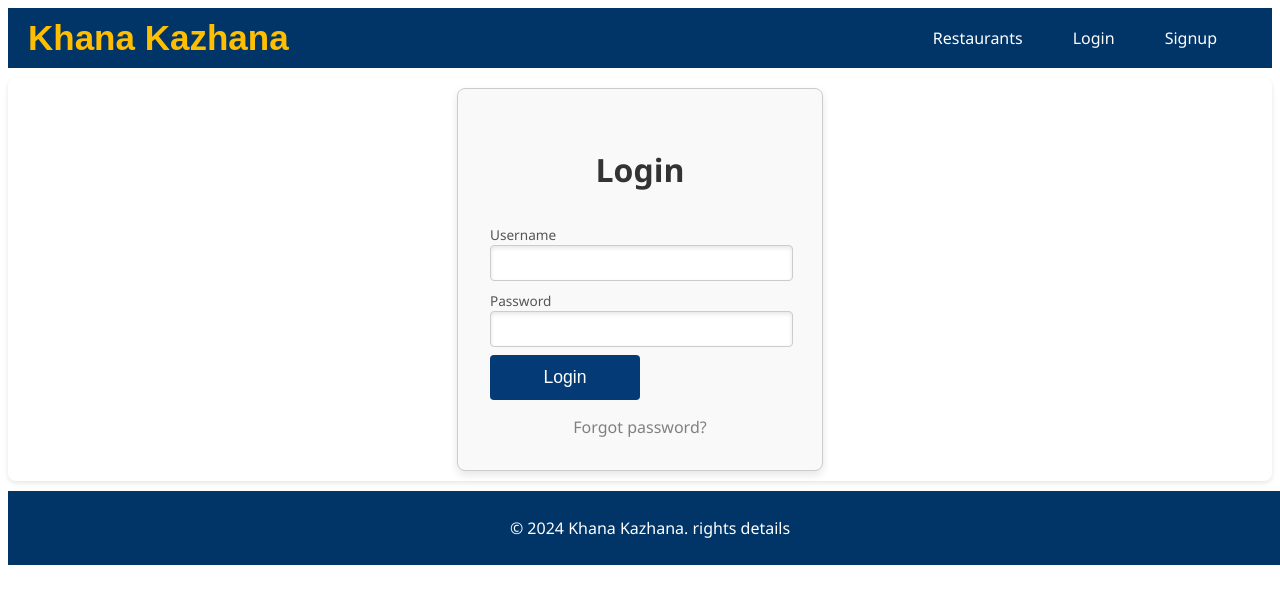
After one commit to syed-tp/RestaurantApp, a Django app: template templates/registration/login.html in a window 1280 px wide. The commit adds this page. Shown: the top 604 px of the page. Run offline with Django 3.2, Linux system fonts and the light colour scheme; the template is opened without the code that fills it, so the values that code supplies are empty, except form fields; tables that the repository leaves empty hold one stand-in row (values such as "Sample post"); form fields are guessed from the names that the template uses; some web fonts are replaced.

Commit message:
Add User Authentications for Restaurant App (#5)
* Add user Authentications for Restaurant App

* Ui changes

```diff
--- a/static/css/base.css
+++ b/static/css/base.css
@@ -503,3 +503,129 @@ input:checked + .slider:before {
         right: 10px;
     }
 }
+
+.login-container {
+    max-width: 300px;
+    margin: 0 auto;
+    padding: 2em;
+    border: 1px solid #ccc;
+    border-radius: 8px;
+    background-color: #f9f9f9;
+    box-shadow: 0 4px 8px rgba(0, 0, 0, 0.1);
+}
+
+.login-container h2 {
+    text-align: center;
+    font-size: 2em;
+    margin-bottom: 1em;
+    color: #333;
+}
+
+.login-container p {
+    color: #e74c3c;
+    text-align: center;
+}
+
+.login-container input {
+    width: 95%;
+    padding: 0.5em;
+    margin-bottom: 0.5em;
+    border: 1px solid #ccc;
+    border-radius: 4px;
+    box-shadow: inset 0 2px 4px rgba(0, 0, 0, 0.1);
+    font-size: 1em;
+}
+
+.login-container .help-text {
+    font-size: 0.85em;
+    color: #555;
+    margin-bottom: 1em;
+}
+
+.login-container button[type="submit"] {
+    width: 50%;
+    padding: 0.7em;
+    background-color: #043a75;
+    color: white;
+    border: none;
+    border-radius: 4px;
+    cursor: pointer;
+    font-size: 1.1em;
+    transition: background-color 0.3s;
+}
+
+.login-container button[type="submit"]:hover {
+    background-color: #0465cd;
+}
+
+.login-container a {
+    display: block;
+    text-align: center;
+    margin-top: 1em;
+    color: Grey;
+    text-decoration: none;
+    transition: 0.2s ease;
+}
+
+.login-container a:hover {
+    color: #ffbf00;
+}
+
+.signup-container {
+    max-width: 600px;
+    margin: 0 auto;
+    padding: 2em;
+    border: 1px solid #ccc;
+    border-radius: 8px;
+    background-color: #f9f9f9;
+    box-shadow: 0 4px 8px rgba(0, 0, 0, 0.1);
+    margin-bottom: 5em;
+}
+
+.signup-container h2 {
+    text-align: center;
+    font-size: 2em;
+    margin-bottom: 1em;
+    color: #333;
+}
+
+.signup-container input {
+    width: 95%;
+    padding: 0.5em;
+    margin-bottom: 0.5em;
+    border: 1px solid #ccc;
+    border-radius: 4px;
+    box-shadow: inset 0 2px 4px rgba(0, 0, 0, 0.1);
+    font-size: 1em;
+}
+
+.signup-container ul, span {
+    display: none;
+}
+
+.signup-container button[type="submit"] {
+    width: 98%;
+    padding: 0.7em;
+    background-color: #043a75;
+    color: white;
+    border: none;
+    border-radius: 4px;
+    cursor: pointer;
+    font-size: 1.1em;
+    transition: background-color 0.3s;
+}
+
+.signup-container button[type="submit"]:hover {
+    background-color: #0465cd;
+}
+
+.signup-container a {
+    margin-top: 1em;
+    color: grey;
+    text-decoration: none;
+    transition: 0.2s ease;
+}
+
+.signup-container a:hover {
+    color: #ffbf00;
+}
--- a/templates/base.html
+++ b/templates/base.html
@@ -26,12 +26,18 @@
                             <a href="#">{{ user.username }}</a>
                             <ul class="dropdown">
                                 <li><a href="#">Profile</a></li>
-                                <li><a href="#">Settings</a></li>
-                                <li><a href="#">Logout</a></li>
+                                <li><a href="{% url 'password_change' %}">Change Password</a></li>
+                                <li>
+                                    <form id="logout-form" method="post" action="{% url 'logout' %}">
+                                        {% csrf_token %}
+                                        <button type="submit">Logout</button>
+                                    </form>
+                                </li>
                             </ul>
                         </li>
                     {% else %}
-                        <li><a href="#">Login</a></li>
+                        <li><a href="{% url 'login' %}">Login</a></li>
+                        <li><a href="{% url 'signup' %}">Signup</a></li>
                     {% endif %}
                 </ul>
             </nav>
--- /dev/null
+++ b/templates/registration/login.html
@@ -0,0 +1,23 @@
+{% extends 'base.html' %}
+{% load static %}
+
+{% block content %}
+    <div class="login-container">
+        <h2>Login</h2>
+        {% if form.errors %}
+            <p>Invalid Credintials,
+                Please try again.</p>
+        {% endif %}
+        <form method="post">
+            {% csrf_token %}
+            <small class="help-text">Username</small>
+            {{ form.username }}
+
+            <small class="help-text">Password</small>
+            {{ form.password }}
+            <button type="submit">Login</button>
+        </form>
+        <a href="{% url 'password_reset' %}">Forgot password?</a>
+
+    </div>
+{% endblock %}
--- /dev/null
+++ b/templates/registration/password_reset_complete.html
@@ -0,0 +1,6 @@
+{% extends 'base.html' %}
+
+{% block content %}
+  <h2>Password Reset Successful</h2>
+  <p>Your password has been reset successfully. You can now <a href="{% url 'login' %}">log in</a> with your new password.</p>
+{% endblock %}
--- a/templates/restaurants/detail.html
+++ b/templates/restaurants/detail.html
@@ -58,7 +58,7 @@
         <a href="{% url 'add-review' restaurant.id %}">Add Review</a>
         <h2>Reviews</h2>
         <ul>
-            {% for review in restaurant.reviews.all %}
+            {% for review in reviews %}
                 <div class="review-list">
                     <li>
                         <strong>{{ review.user.username }}</strong>
```
Also changed, not shown: RestaurantApp/settings.py (+12 -1 lines), RestaurantApp/urls.py (+11 -0 lines), restaurants/forms.py (+10 -0 lines), restaurants/tests.py (+61 -0 lines), restaurants/views.py (+16 -2 lines), templates/registration/password_change_done.html (added, +8 -0 lines), templates/registration/password_change_form.html (added, +12 -0 lines), templates/registration/password_reset_confirm.html (added, +12 -0 lines), templates/registration/password_reset_done.html (added, +7 -0 lines), templates/registration/password_reset_email.html (added, +18 -0 lines), templates/registration/password_reset_form.html (added, +13 -0 lines), templates/registration/signup.html (added, +13 -0 lines).
